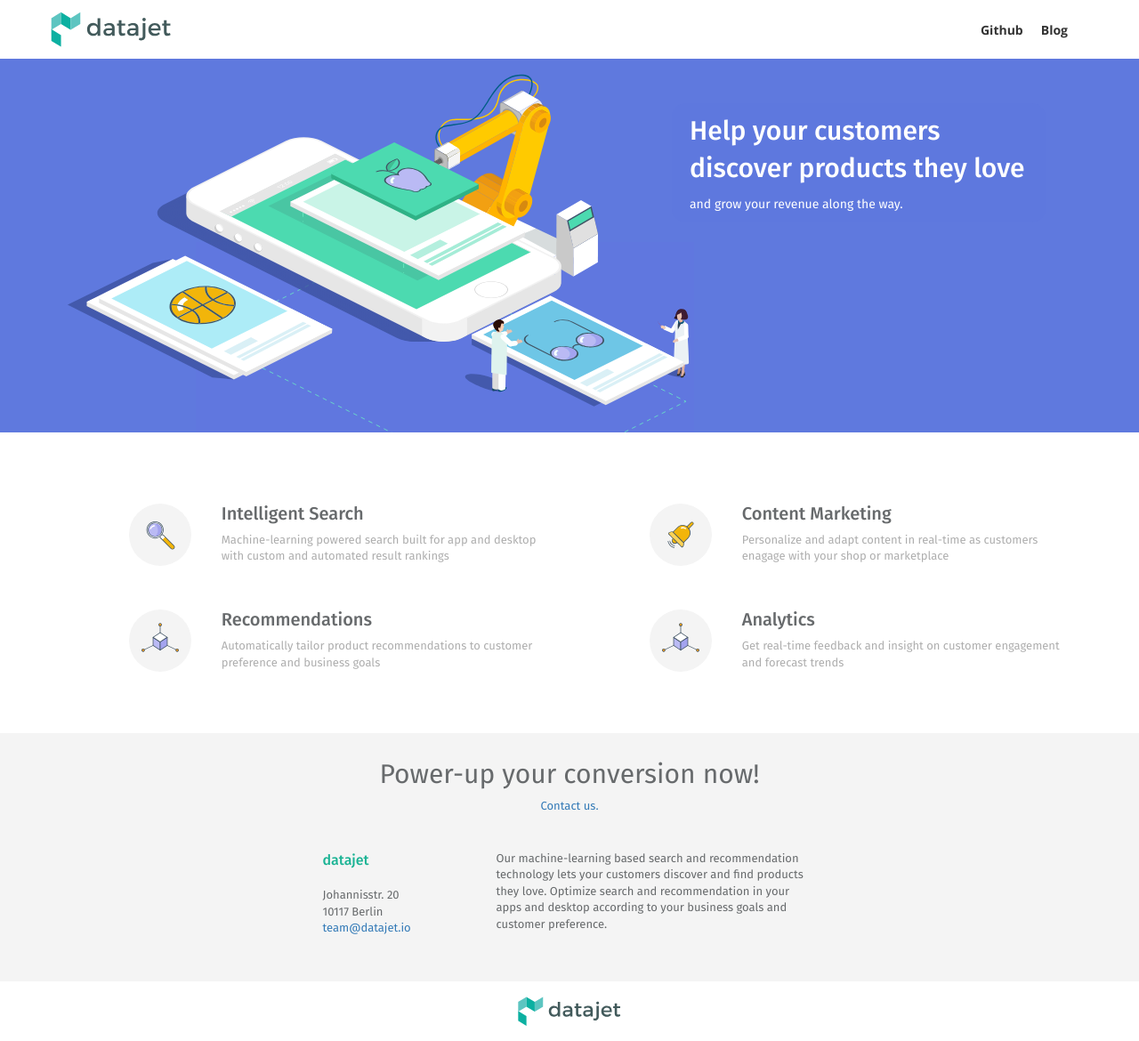
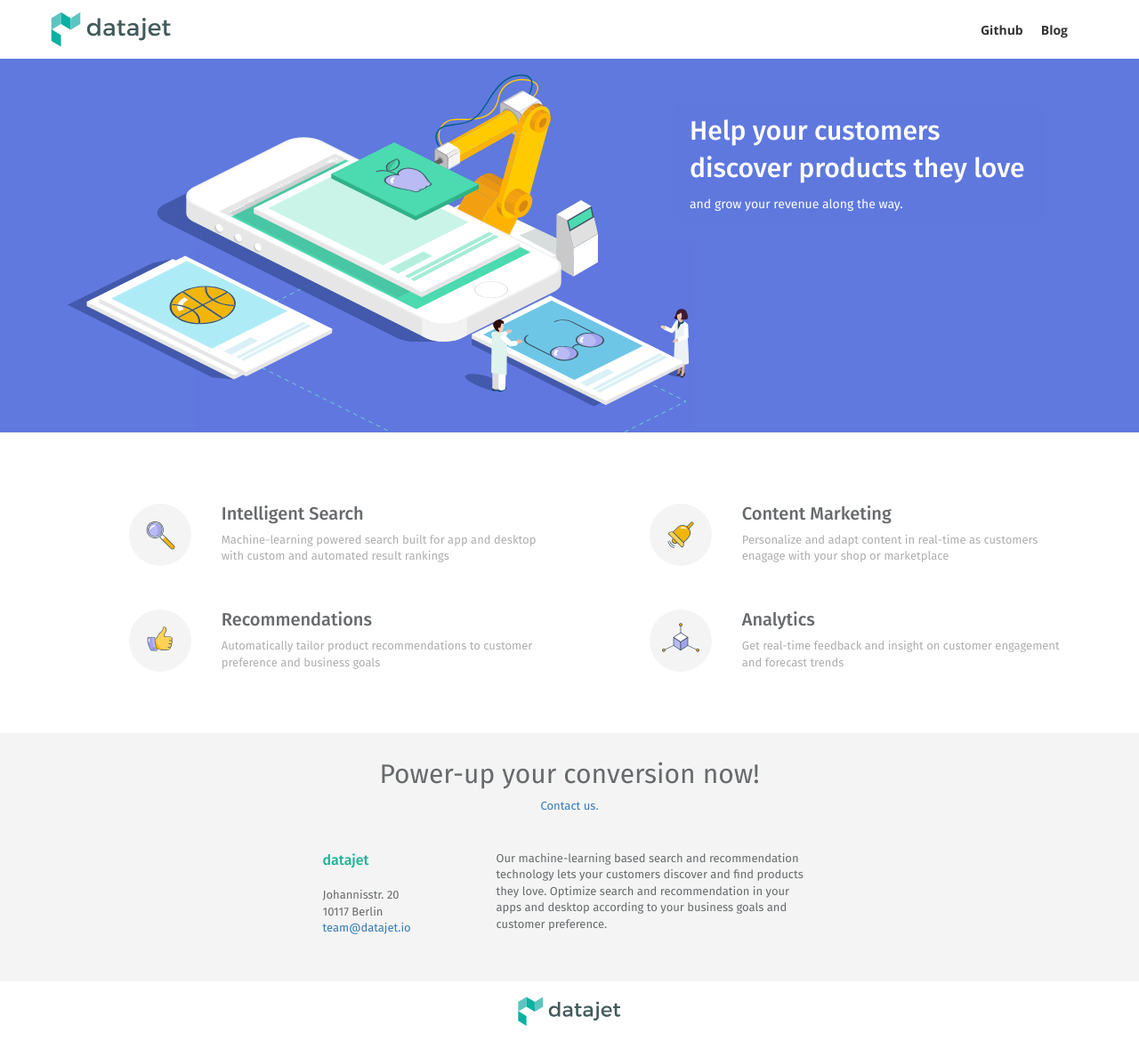
Before and after one commit to datajet-io/datajet-io.github.io, a Jekyll site: the page built from index.html, in a window 1280 px wide. Shown: the whole page at 89% size. Built offline with Jekyll 4.4.1, drawn with Linux system fonts in a browser that asks for light colours.

Commit message:
Changes on icons

```diff
--- a/css/style.css
+++ b/css/style.css
@@ -269,10 +269,16 @@
   width: 460px;
 }
 
-.carousel-image-09 {
+.carousel-image-13 {
   left: 105px;
   top: 85px;
   width: 460px;
+}
+
+.carousel-image-14 {
+  left: 185px;
+  top: 110px;
+  width: 330px;
 }
 
 .carousel-image-10 {
--- a/index.html
+++ b/index.html
@@ -57,8 +57,8 @@
                         <img class="move carousel-image-03" data-xrange="40" data-yrange="40" src="{{ "/img/header/element-03.svg" | prepend: site.baseurl | prepend: site.url }}" />
                         <img class="carousel-image-08" src="{{ "/img/header/element-08.svg" | prepend: site.baseurl | prepend: site.url }}" />
                         <img class="move carousel-image-10" data-xrange="80" data-yrange="80" src="{{ "/img/header/element-10.svg" | prepend: site.baseurl | prepend: site.url }}" />
-                        <!--<img class="carousel-image-04" src="{{ "/img/header/element-04.svg" | prepend: site.baseurl | prepend: site.url }}" />-->
-                        <img class="carousel-image-09" src="{{ "/img/header/element-09.svg" | prepend: site.baseurl | prepend: site.url }}" />
+                        <img class="carousel-image-13" src="{{ "/img/header/element-13.svg" | prepend: site.baseurl | prepend: site.url }}" />
+                        <img class="move carousel-image-14" data-xrange="15" data-yrange="15" src="{{ "/img/header/element-14.svg" | prepend: site.baseurl | prepend: site.url }}" />
                         <img class="move carousel-image-05" data-xrange="20" data-yrange="20" src="{{ "/img/header/element-05.svg" | prepend: site.baseurl | prepend: site.url }}" />
                         <img class="carousel-image-07" src="{{ "/img/header/element-07.svg" | prepend: site.baseurl | prepend: site.url }}" />
                         <img class="move carousel-image-12" data-xrange="80" data-yrange="80" src="{{ "/img/header/element-12.svg" | prepend: site.baseurl | prepend: site.url }}" />
@@ -92,7 +92,7 @@
         <div class="col-sm-6">
             <div class="col-sm-3">
                 <div class="icons">
-                    <img src="{{ "/img/icon-recommendation.svg" | prepend: site.baseurl | prepend: site.url }}" alt="datajet.io" />
+                    <img src="{{ "/img/icon-marketing.svg" | prepend: site.baseurl | prepend: site.url }}" alt="datajet.io" />
                 </div>
             </div>
             <div class="col-sm-9 title">
@@ -105,7 +105,7 @@
         <div class="col-sm-6">
             <div class="col-sm-3">
                 <div class="icons">
-                    <img src="{{ "/img/icon-analytics.svg" | prepend: site.baseurl | prepend: site.url }}" alt="datajet.io" />
+                    <img src="{{ "/img/icon-recommendation.svg" | prepend: site.baseurl | prepend: site.url }}" alt="datajet.io" />
                 </div>
             </div>
             <div class="col-sm-9 title">
```
Also changed, not shown: img/header/element-13.svg (added), img/header/element-14.svg (added), img/icon-marketing.svg (added), img/icon-recommendation.svg.
